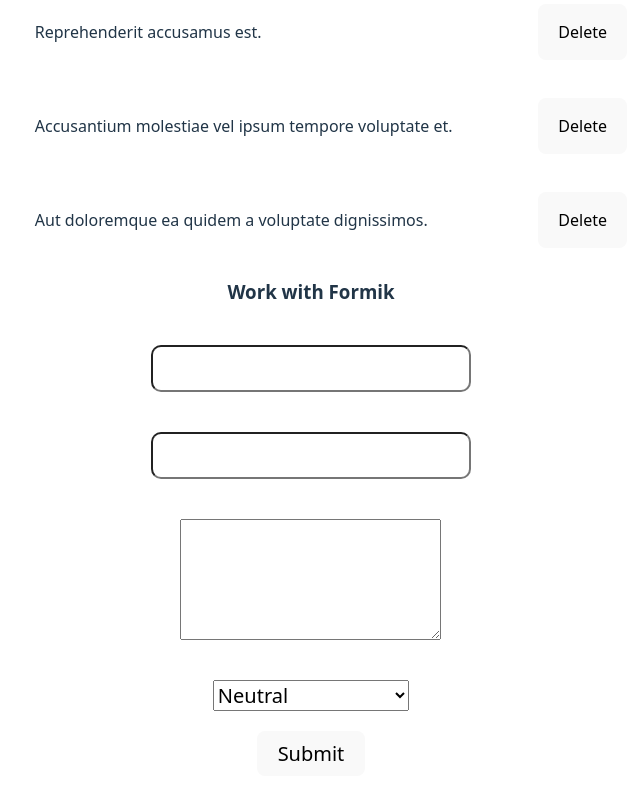
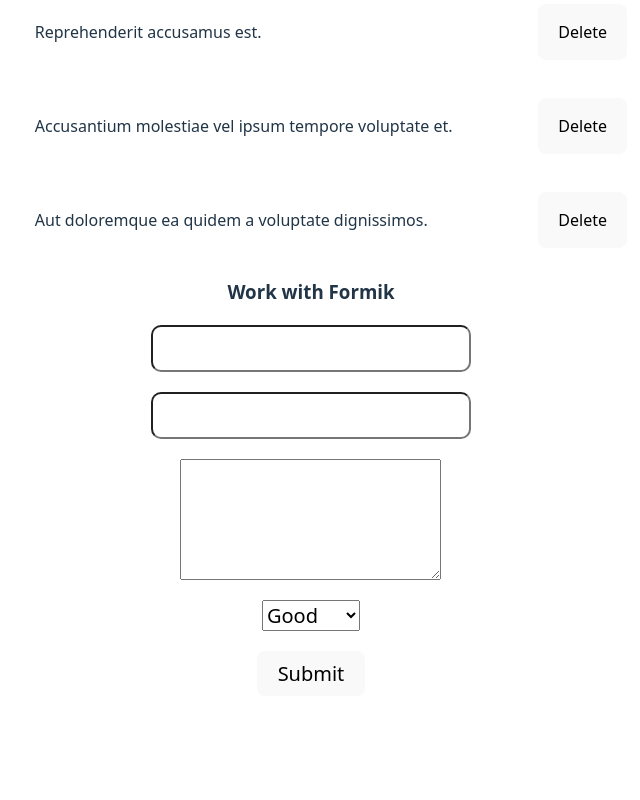
Before and after one commit to VladimirObidchuk/goit-rj-pr-1, a React (Vite) app: page / in a window 1280 px wide. Shown: the part 2714-3514 px from the top of the page, without its empty margins (329-969 px from the left). After the commit the page ends 3442 px from the top, so only its background shows below. Built offline with nearby package versions, Linux system fonts and the light colour scheme.

Commit message:
add error validation for inputh

```diff
--- a/package.json
+++ b/package.json
@@ -14,7 +14,8 @@
     "formik": "^2.4.6",
     "modern-normalize": "^3.0.1",
     "react": "^19.0.0",
-    "react-dom": "^19.0.0"
+    "react-dom": "^19.0.0",
+    "yup": "^1.6.1"
   },
   "devDependencies": {
     "@eslint/js": "^9.21.0",
--- a/src/components/formikform/Formik.jsx
+++ b/src/components/formikform/Formik.jsx
@@ -1,12 +1,26 @@
 import { useId } from "react";
 import css from "./Formik.module.css";
-import { Field, Form, Formik } from "formik";
+import { Field, Form, Formik, ErrorMessage } from "formik";
+import * as Yup from "yup";
+
+const FeedbackSchema = Yup.object().shape({
+  username: Yup.string()
+    .min(2, "Too Short")
+    .max(50, "Too Long!")
+    .required("Required"),
+  email: Yup.string().email("Must be valid email!").required("Required"),
+  message: Yup.string()
+    .min(3, "Too Short")
+    .max(256, "Too Long!")
+    .required("Required"),
+  level: Yup.string().oneOf(["good", "neutral", "bad"]).required("Required"),
+});
 
 const initialValues = {
   username: "",
   email: "",
   message: "",
-  level: "neutral",
+  level: "good",
 };
 
 const FeedbackForm = () => {
@@ -20,8 +34,13 @@ const FeedbackForm = () => {
     actions.resetForm();
   };
   return (
-    <Formik initialValues={initialValues} onSubmit={handleSubmit}>
+    <Formik
+      initialValues={initialValues}
+      onSubmit={handleSubmit}
+      validationSchema={FeedbackSchema}
+    >
       <Form className={css.form}>
+        <div className={css.blockinput}>
           <label htmlFor={nameFieldId}></label>
           <Field
             id={nameFieldId}
@@ -29,6 +48,14 @@ const FeedbackForm = () => {
             type="text"
             name="username"
           />
+          <ErrorMessage
+            className={css.error}
+            name="username"
+            component="span"
+          />
+        </div>
+
+        <div className={css.blockinput}>
           <label htmlFor={emailFildId}></label>
           <Field
             id={emailFildId}
@@ -36,14 +63,21 @@ const FeedbackForm = () => {
             type="email"
             name="email"
           />
+          <ErrorMessage className={css.error} name="email" component="span" />
+        </div>
+        <div className={css.blockinput}>
           <label htmlFor={descId}></label>
           <Field as="textarea" rows="5" id={descId} name="message" />
+          <ErrorMessage className={css.error} name="message" component="span" />
+        </div>
+        <div className={css.blockinput}>
           <label htmlFor={selectId}></label>
           <Field as="select" id={selectId} name="level" className={css.select}>
             <option value="good">Good</option>
             <option value="neutral">Neutral</option>
             <option value="bad">Bad</option>
           </Field>
+        </div>
         <button className={css.btn} type="submit">
           Submit
         </button>
--- a/src/components/formikform/Formik.module.css
+++ b/src/components/formikform/Formik.module.css
@@ -18,3 +18,9 @@
 .select {
   width: 30%;
 }
+.blockinput {
+  display: flex;
+  flex-direction: column;
+  align-items: center;
+  width: 50%;
+}
```
Also changed, not shown: 1 other file (tests, documents, lock files or other folders). Lines whose indentation alone changed are shown as unchanged.
